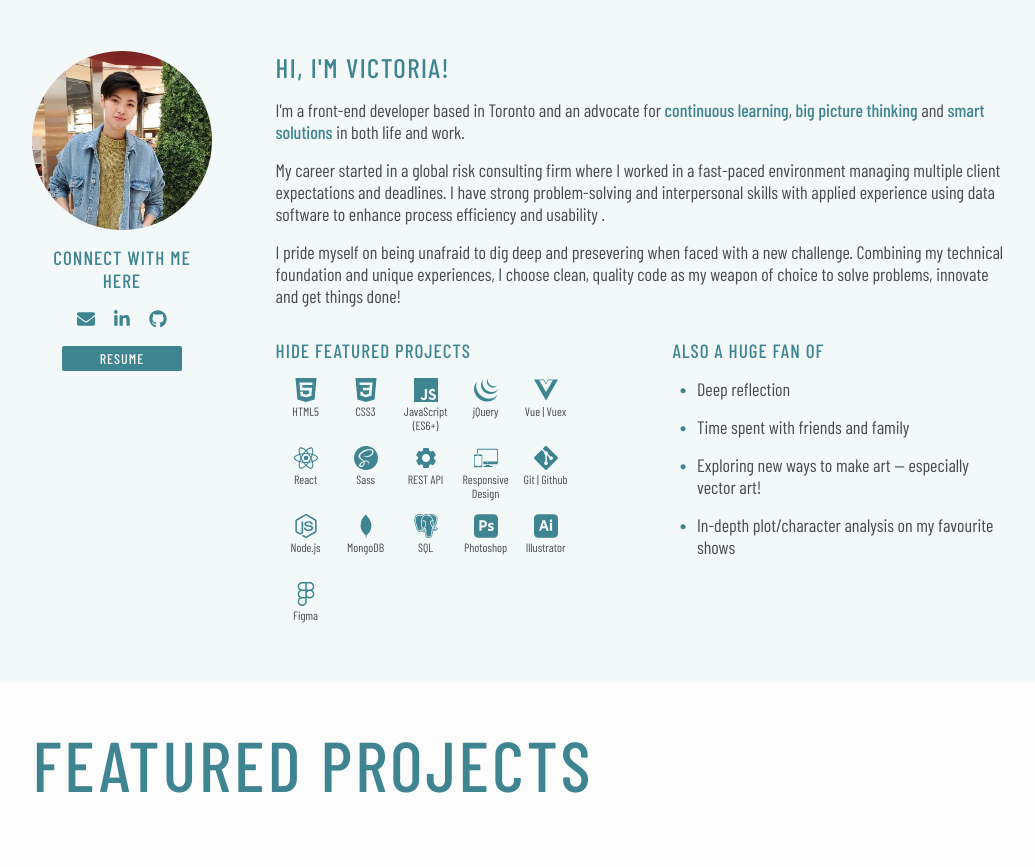
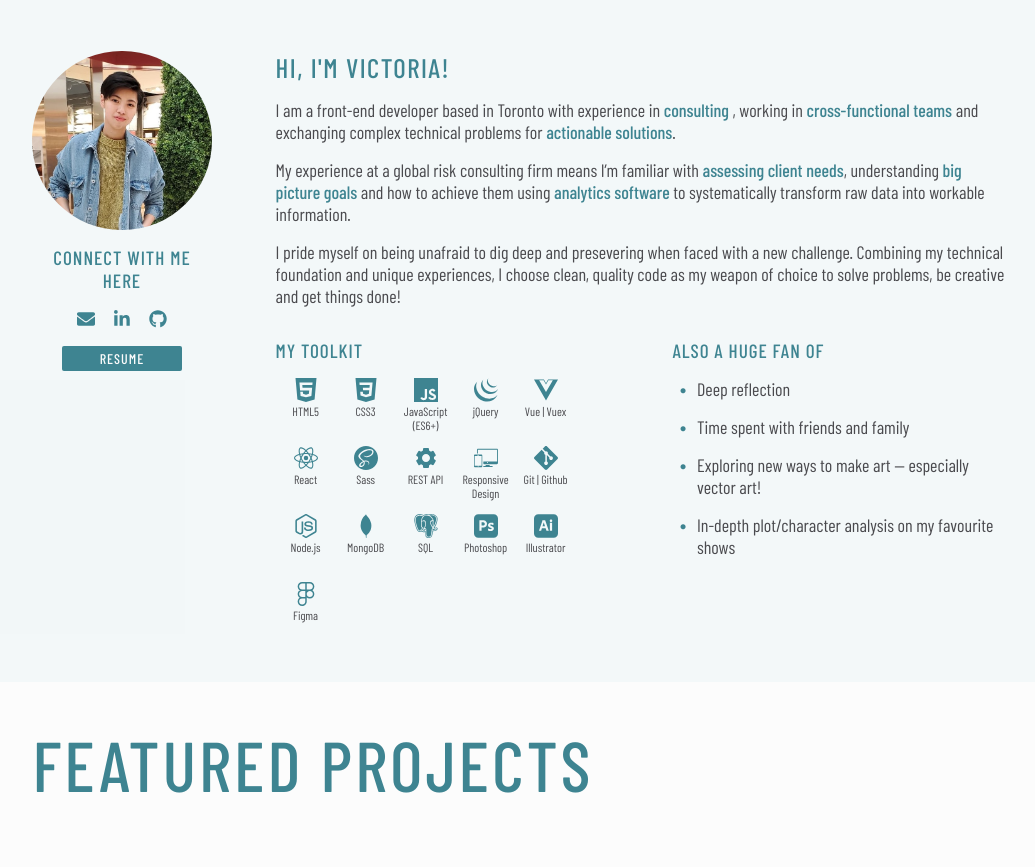
Before and after one commit to vkwho4250/vh-portfolio, a React (Create React App) app: page / in a window 1280 px wide. Shown: the part 1145-2012 px from the top of the page, without its empty margins (70-1105 px from the left). Built offline with nearby package versions, Linux system fonts and the light colour scheme; a web font is replaced by a local one.

Commit message:
revised resume and about page

```diff
--- a/src/components/About.js
+++ b/src/components/About.js
@@ -7,7 +7,7 @@
 import SocialsBar from "./SocialsBar";
 
 function About({ changeCursorActive }) {
-   const [techInFocus, setTechInFocus] = useState("");
+   const [techInFocus, setTechInFocus] = useState(null);
 
    const changeTechInFocus = (techName) => {
       if (typeof techName === "string") {
@@ -44,23 +44,23 @@
                   <span>Hi, I'm Victoria! </span>
                </h2>
                <p>
-                  I'm a front-end developer based in Toronto and an advocate for{" "}
-                  <span>continuous learning</span>,{" "}
-                  <span>big picture thinking</span> and{" "}
-                  <span>smart solutions</span> in both life and work.
+                  I am a front-end developer based in Toronto with experience in{" "}
+                  <span>consulting</span> , working in{" "}
+                  <span>cross-functional teams</span> and exchanging complex
+                  technical problems for <span>actionable solutions</span>.
                </p>
                <p>
-                  My career started in a global risk consulting firm where I
-                  worked in a fast-paced environment managing multiple client
-                  expectations and deadlines. I have strong problem-solving and
-                  interpersonal skills with applied experience using data
-                  software to enhance process efficiency and usability .
+                  My experience at a global risk consulting firm means I’m
+                  familiar with <span>assessing client needs</span>,
+                  understanding <span>big picture goals</span> and how to
+                  achieve them using <span>analytics software</span> to
+                  systematically transform raw data into workable information.
                </p>
                <p>
                   I pride myself on being unafraid to dig deep and presevering
                   when faced with a new challenge. Combining my technical
                   foundation and unique experiences, I choose clean, quality
-                  code as my weapon of choice to solve problems, innovate and
+                  code as my weapon of choice to solve problems, be creative and
                   get things done!
                </p>
             </div>
--- a/src/components/ProjectPanel.js
+++ b/src/components/ProjectPanel.js
@@ -160,7 +160,12 @@
             animate={showDetails ? "open" : "close"}
             className="secondary-panel"
          >
-            <div onClick={handleDetails} className="closeBtn">
+            <div
+               onClick={handleDetails}
+               className="closeBtn"
+               onMouseEnter={changeCursorActive}
+               onMouseLeave={changeCursorActive}
+            >
                <FontAwesomeIcon icon="chevron-up" className="icon" />
             </div>
 
--- a/src/components/ResumeBtn.js
+++ b/src/components/ResumeBtn.js
@@ -21,7 +21,7 @@
          onMouseEnter={handleChange}
          onMouseLeave={handleChange}
       >
-         <a href="/assets/vhResume.pdf" target="_blank">
+         <a href="/assets/VictoriaHoResume.pdf" target="_blank">
             <motion.h6
                initial={{ y: 0 }}
                animate={showDownload ? { y: -25 } : { y: 0 }}
--- a/src/styles/_config.scss
+++ b/src/styles/_config.scss
@@ -54,14 +54,6 @@
    }
 }
 
-@function set-header-color($bg-color) {
-   @if (lightness($color) > 70) {
-      @return $muted-black;
-   } @else {
-      @return $soft-white;
-   }
-}
-
 @mixin orange-dot($size) {
    width: $size;
    height: $size;
```
Also changed, not shown: 2 other files (tests, documents, lock files or other folders).
